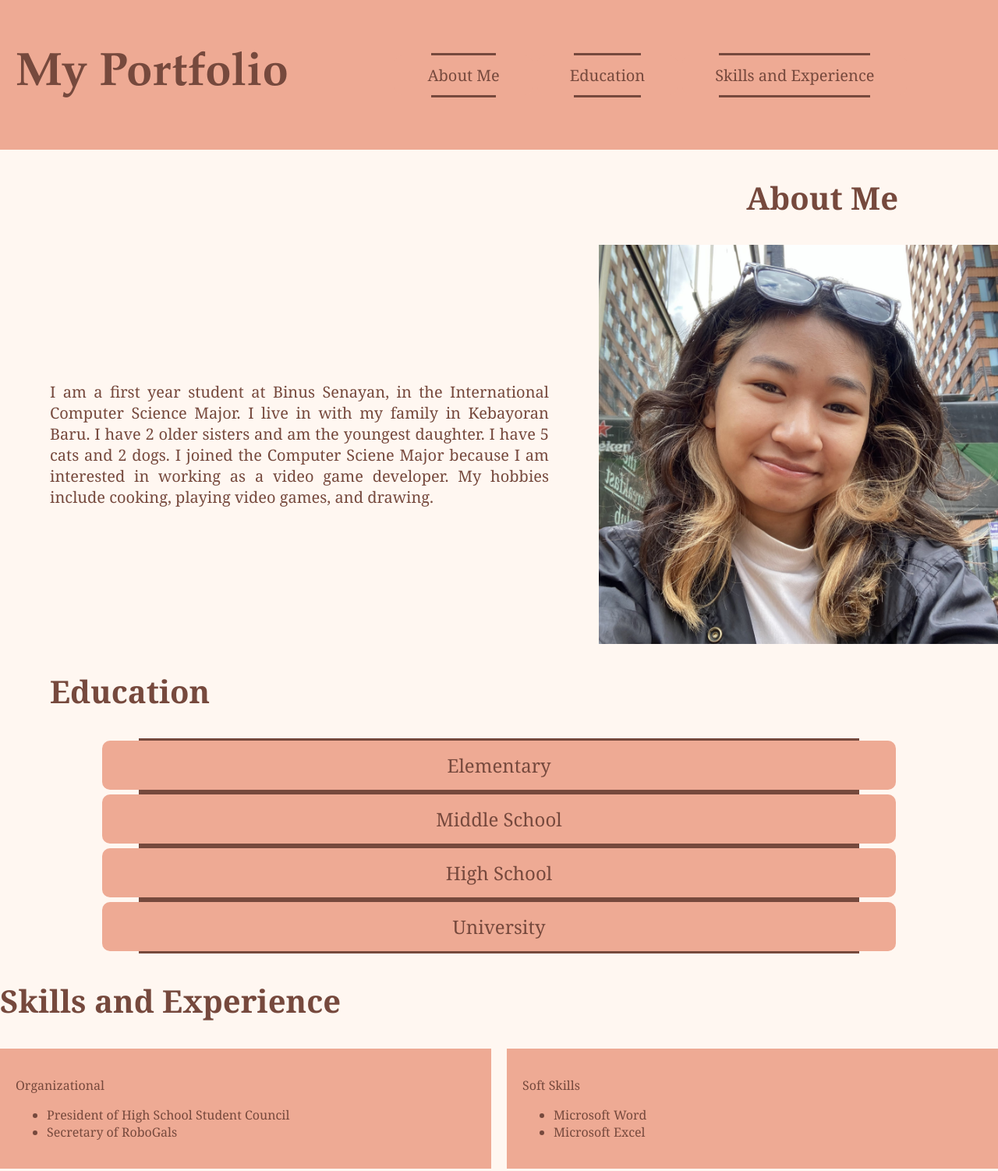
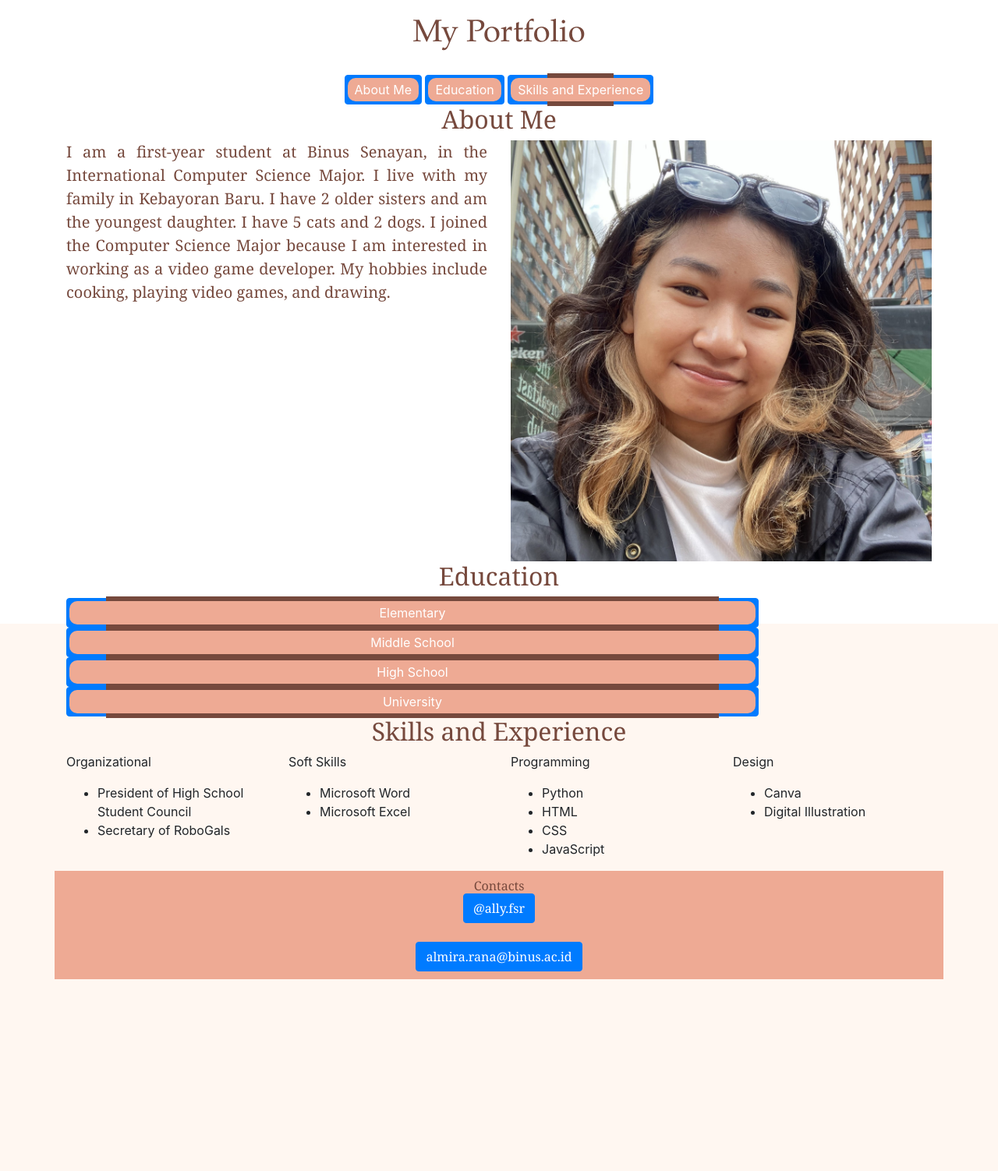
Before and after one commit to almirarana31/hciassignment3, a plain HTML site: page index.html in a window 1280 px wide. Shown: the top 1502 px of the page at 78% size. After the commit the page ends 1256 px from the top, so only its background shows below. Drawn offline with nearby package versions, Linux system fonts and the light colour scheme.

Commit message:
Update index.html

```diff
--- a/index.html
+++ b/index.html
@@ -3,71 +3,72 @@
 <head>
   <title>HIC ASSIGNMENT 3</title>
   <link rel="stylesheet" href="stylesheet.css">
+  <link rel="stylesheet" href="bootstrap.css">
   <meta name="viewport" content="width=device-width, initial-scale=1">
 </head>
 <body>
   <header>
-<div class="container container1">
-  <h1>My Portfolio</h1>
-  <div class="button-container">
-  <button data-target="about-me" id="about-me">About Me</button>
-  <button data-target="education" id="education">Education</button>
-  <button data-target="skills" id="skills">Skills and Experience</button>
+    <div class="container">
+      <h1 class="text-center">My Portfolio</h1>
+      <div class="text-center">
+        <button data-target="about-me" class="btn btn-primary">About Me</button>
+        <button data-target="education" class="btn btn-primary">Education</button>
+        <button data-target="skills" class="btn btn-primary">Skills and Experience</button>
+      </div>
     </div>
   </header>
-<section id="about-me">
-  <h2 class="h2abme">About Me</h2>
-  <div class="container container2">
-    <p style="margin-right: 5%; text-align: justify;margin-left: 5%;
-    font-size: 20px;font-family: Georgia, 'Times New Roman', Times, serif;
-    color:#76493D;flex-grow: 1;">
-    I am a first year student at Binus Senayan, in the International Computer Science Major.
-      I live in with my family in Kebayoran Baru. I have 2 older sisters and am the youngest
-      daughter. I have 5 cats and 2 dogs. I joined the Computer Sciene Major because
-      I am interested in working as a video game developer. My hobbies include cooking,
-    playing video games, and drawing.</p>
-    <img src="IMG_9702.jpg" alt="">
+  <section id="about-me" class="container">
+    <h2 class="text-center">About Me</h2>
+    <div class="row">
+      <div class="col-md-6">
+        <p style="font-size: 20px; font-family: Georgia, 'Times New Roman', Times, serif; color: #76493D; text-align: justify;">
+          I am a first-year student at Binus Senayan, in the International Computer Science Major. I live with my family in Kebayoran Baru. I have 2 older sisters and am the youngest daughter. I have 5 cats and 2 dogs. I joined the Computer Science Major because I am interested in working as a video game developer. My hobbies include cooking, playing video games, and drawing.
+        </p>
       </div>
-</section>
-<section id="education">
-  <h2 style="margin-left: 5%;">Education</h2>
-  <div class="edu">
-    <button type="button" class="collapsible">Elementary</button>
-    <div class="content">
-      <img src="elementary.png">
-    </div>
-    <button type="button" class="collapsible">Middle School</button>
-    <div class="content">
-      <img src="midschool.png">
-    </div>
-    <button type="button" class="collapsible">High School</button>
-    <div class="content">
-      <img src="highschool.png">
-    </div>
-    <button type="button" class="collapsible">University</button>
-    <div class="content">
-      <img src="binus.png">
+      <div class="col-md-6">
+        <img src="IMG_9702.jpg" alt="" class="img-fluid">
       </div>
     </div>
   </section>
-<section id="skills">
-  <h2>Skills and Experience</h2>
-  <div class="grid-container">
-    <div class="grid-item">
+  <section id="education" class="container">
+    <h2 class="text-center">Education</h2>
+    <div class="edu">
+      <button type="button" class="collapsible btn btn-primary">Elementary</button>
+      <div class="content">
+        <img src="elementary.png" class="img-fluid">
+      </div>
+      <button type="button" class="collapsible btn btn-primary">Middle School</button>
+      <div class="content">
+        <img src="midschool.png" class="img-fluid">
+      </div>
+      <button type="button" class="collapsible btn btn-primary">High School</button>
+      <div class="content">
+        <img src="highschool.png" class="img-fluid">
+      </div>
+      <button type="button" class="collapsible btn btn-primary">University</button>
+      <div class="content">
+        <img src="binus.png" class="img-fluid">
+      </div>
+    </div>
+  </section>
+  <section id="skills" class="container">
+    <h2 class="text-center">Skills and Experience</h2>
+    <div class="row">
+      <div class="col-md-3">
         <p>Organizational</p>
         <ul>
           <li>President of High School Student Council</li>
           <li>Secretary of RoboGals</li>
         </ul>
       </div>
-    <div class="grid-item">
+      <div class="col-md-3">
         <p>Soft Skills</p>
         <ul>
           <li>Microsoft Word</li>
           <li>Microsoft Excel</li>
         </ul>
       </div>
-    <div class="grid-item">
+      <div class="col-md-3">
         <p>Programming</p>
         <ul>
           <li>Python</li>
@@ -76,7 +77,7 @@
           <li>JavaScript</li>
         </ul>
       </div>
-    <div class="grid-item">
+      <div class="col-md-3">
         <p>Design</p>
         <ul>
           <li>Canva</li>
@@ -85,53 +86,19 @@
       </div>
     </div>
   </section>
-<div class="contacts">
+  <div class="contacts container">
     <footer>
-      <h2>Contacts</h2>
-      <a href="https://instagram.com/ally.fsr/">@ally.fsr</a><br><br>
-      <a href="mailto:almira.rana@binus.ac.id">almira.rana@binus.ac.id</a>
+      <h2 class="text-center">Contacts</h2>
+      <a href="https://instagram.com/ally.fsr/" class="btn btn-primary">@ally.fsr</a><br><br>
+      <a href="mailto:almira.rana@binus.ac.id" class="btn btn-primary">almira.rana@binus.ac.id</a>
     </footer>
   </div>
 
+  <script src="https://ajax.googleapis.com/ajax/libs/jquery/3.5.1/jquery.min.js"></script>
+  <script src="https://cdnjs.cloudflare.com/ajax/libs/popper.js/1.16.0/umd/popper.min.js"></script>
+  <script src="https://maxcdn.bootstrapcdn.com/bootstrap/4.5.2/js/bootstrap.min.js"></script>
   <script>
-
-const scrollButtonAbMe = document.querySelector("[data-target='about-me']");
-const scrollToSectionAbMe = document.getElementById("about-me");
-scrollButtonAbMe.addEventListener("click", function () {
-    console.log("about-me Button clicked");
-    scrollToSectionAbMe.scrollIntoView({ behavior: "smooth" });
-});
-
-const scrollButtonEd = document.querySelector("[data-target='education']");
-const scrollToSectionEd = document.getElementById("education");
-scrollButtonEd.addEventListener("click", function () {
-    console.log("education Button clicked");
-    scrollToSectionEd.scrollIntoView({ behavior: "smooth" });
-});
-
-const scrollButtonSk = document.querySelector("[data-target='skills']");
-const scrollToSectionSk = document.getElementById("skills");
-scrollButtonSk.addEventListener("click", function () {
-    console.log("skills Button clicked");
-    scrollToSectionSk.scrollIntoView({ behavior: "smooth" });
-});
-
-
-var coll = document.getElementsByClassName("collapsible");
-var i;
-
-for (i = 0; i < coll.length; i++) {
-  coll[i].addEventListener("click", function() {
-    this.classList.toggle("active");
-    var content = this.nextElementSibling;
-    if (content.style.display === "block") {
-      content.style.display = "none";
-    } else {
-      content.style.display = "block";
-    }
-  });
-}
-
+    // Your JavaScript code remains unchanged.
   </script>
 </body>
 </html>
```
Lines whose indentation alone changed are shown as unchanged.
